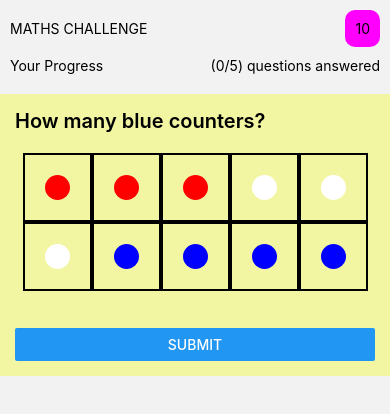
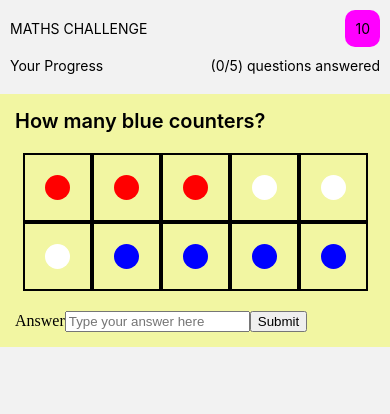
Before and after one commit to Azfletch/maths-quiz, a React Native app: screen /Quiz in a window 390 px wide. Shown: the top 414 px of the page. Built offline with nearby package versions, Linux system fonts and the light colour scheme.

Commit message:
Formik working but unstyled

```diff
--- a/screens/QuizScreen.tsx
+++ b/screens/QuizScreen.tsx
@@ -1,6 +1,6 @@
 import { SafeAreaView, StyleSheet, Text, View, Button, TextInput } from 'react-native'
 import React, { useState, useEffect } from 'react'
-import { Formik } from 'formik'
+import { Formik, Form, Field } from 'formik'
 
 import questions from "../data/questions"
 
@@ -96,19 +96,15 @@ const QuizScreen = () => {
         <TenFrame question={currentQuestion} />
         <View style={{ marginTop: 20 }}>
           <Formik
-            initialValues={{ answer: answer }}
-            onSubmit={values => console.log(values)}
+            initialValues={{ answer: '' }}
+            onSubmit={async (values) => setAnswer(values.answer)}
           >
-            {({ handleChange, handleBlur, handleSubmit, values }) => (
-              <View>
-                <TextInput
-                  onChangeText={handleChange('answer')}
-                  onBlur={handleBlur('answer')}
-                  value={values.answer}
-                />
-                <Button onPress={handleSubmit} title="Submit" />
-              </View>
-            )}
+            <Form>
+              <label htmlFor="answer">Answer</label>
+              <Field id="answer" name="answer" type="numeric" placeholder="Type your answer here" />
+
+              <button type="submit">Submit</button>
+            </Form>
           </Formik>
         </View>
       </View>
```
Also changed, not shown: components/TenFrame.tsx (+10 -0 lines), 1 other file (tests, documents, lock files or other folders).
